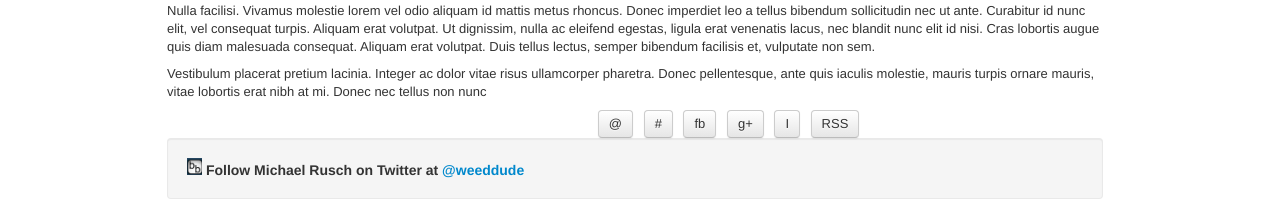
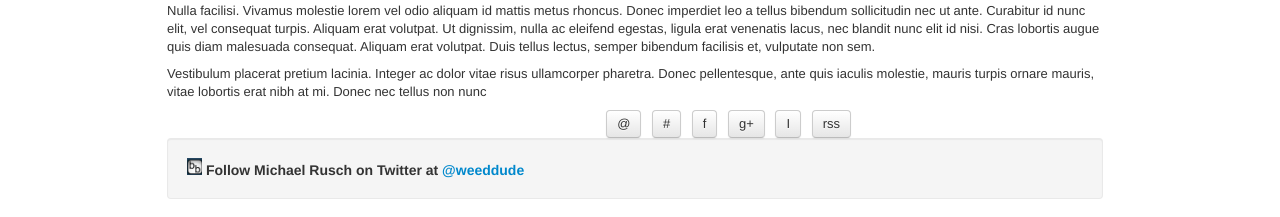
Before and after one commit to bylinebeat/bylinebeat.github.com, a Jekyll site: the page built from _posts/2012-03-21-This-Is-My-Post.markdown, in a window 1280 px wide. Shown: the part 680-897 px from the top of the page. Built offline with Jekyll 4.4.1, drawn with Linux system fonts in a browser that asks for light colours; Markdown is read by kramdown in place of the engine named in the settings; comment, search, counter and statistics services are not loaded.

Commit message:
social buttons

```diff
--- a/_layouts/post2.html
+++ b/_layouts/post2.html
@@ -123,10 +123,10 @@
 <div id="BBmore">
 			  <a href="http://twitter.com/home?status=@{{page.twitter}}" title="Reply to the Author" alt="Reply to the Author" class="btn">@</a> |
 			  <a href="http://twitter.com/home?status={{page.title}}+http://bb3.bylinebeat.com{{page.url}}+by+(@{{page.twitter}}+for+@bylinebeat)" alt="Share On Twitter" title="Share On Twitter" class="btn">#</a> |
-			 <a href="https://www.facebook.com/sharer.php?u=http://bb3.bylinebeat.com{{page.url}}&t={{page.title}}" alt="Share on Facebook" title="Share On Facebook" class="btn">fb</a> |
+			 <a href="https://www.facebook.com/sharer.php?u=http://bb3.bylinebeat.com{{page.url}}&t={{page.title}}" alt="Share on Facebook" title="Share On Facebook" class="btn">f</a> |
 			 <a href="https://plus.google.com/share?url=http://bb3.bylinebeat.com{{page.url}}" alt="Share on Google+" title="Share on Google+" class="btn">g+</a> |
 			 <a href="http://www.instapaper.com/hello2?url=http://bb3.bylinebeat.com{{page.url}}&title={{page.title}}" alt="Read Later on Instapaper" title="Read Later on Instapaper" class="btn">I</a> |
-			 <a href="http://bylinebeat.com/rss" title="byline beat RSS feed" alt="byline beat RSS feed" class="btn">RSS</a>
+			 <a href="http://bylinebeat.com/rss" title="byline beat RSS feed" alt="byline beat RSS feed" class="btn">rss</a>
 			 					  </div>
 <div class="well"><div id=""><h4><img src="{{page.profilepic}}" height="15px" width="15px"> Follow {{page.author}} on Twitter at <a href="http://twitter.com/{{page.twitter}}">@{{page.twitter}}</a></h4></div>
 </div></div>
--- a/index.html
+++ b/index.html
@@ -36,10 +36,10 @@ title: "byline|beat -- news commentary community & more -- @bylinebeat"
 			  <br /><div id="BBmore">
 			  <a href="http://twitter.com/home?status=@{{post.twitter}}" title="Reply to the Author" alt="Reply to the Author" class="btn">@</a> |
 			  <a href="http://twitter.com/home?status={{post.title}}+http://bylinebeat.com{{post.url}}+by+(@{{post.twitter}}+for+@bylinebeat)" alt="Share On Twitter" title="Share On Twitter" class="btn">#</a> |
-			 <a href="https://www.facebook.com/sharer.php?u=http://bylinebeat.com{{post.url}}&t={{post.title}}" alt="Share on Facebook" title="Share On Facebook" class="btn">fb</a> |
+			 <a href="https://www.facebook.com/sharer.php?u=http://bylinebeat.com{{post.url}}&t={{post.title}}" alt="Share on Facebook" title="Share On Facebook" class="btn">f</a> |
 			 <a href="https://plus.google.com/share?url=http://bylinebeat.com{{post.url}}" alt="Share on Google+" title="Share on Google+" class="btn">g+</a> |
 			 <a href="http://www.instapaper.com/hello2?url=http://bb3.bylinebeat.com{{post.url}}&title={{post.title}}" alt="Read Later on Instapaper" title="Read Later on Instapaper" class="btn">I</a> |
-			 <a href="http://bylinebeat.com/rss" title="byline beat RSS feed" alt="byline beat RSS feed" class="btn">RSS</a>
+			 <a href="http://bylinebeat.com/rss" title="byline beat RSS feed" alt="byline beat RSS feed" class="btn">rss</a>
 			 					  </div></p>
 			  {% endfor %}
 		</div>
```
